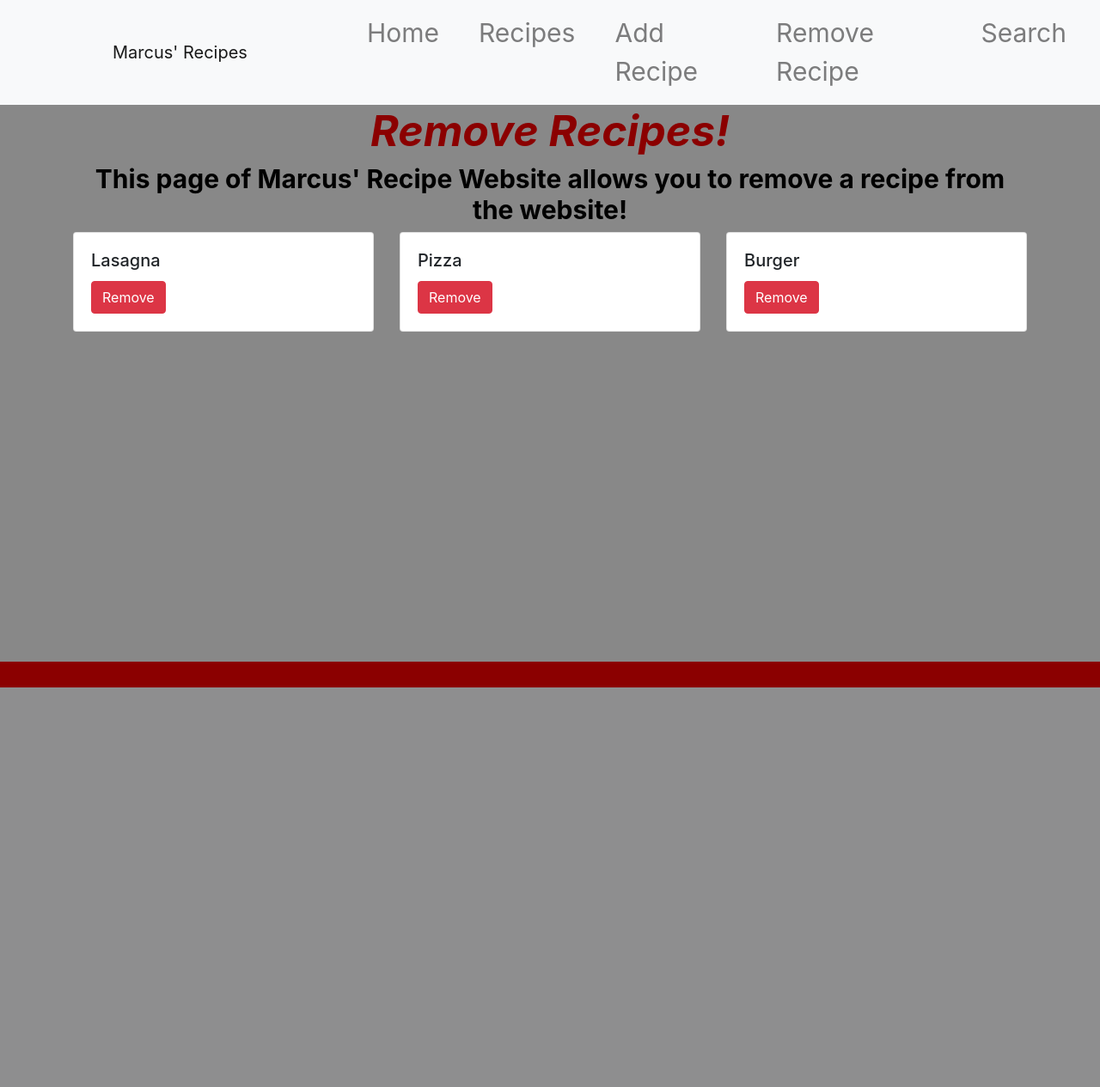
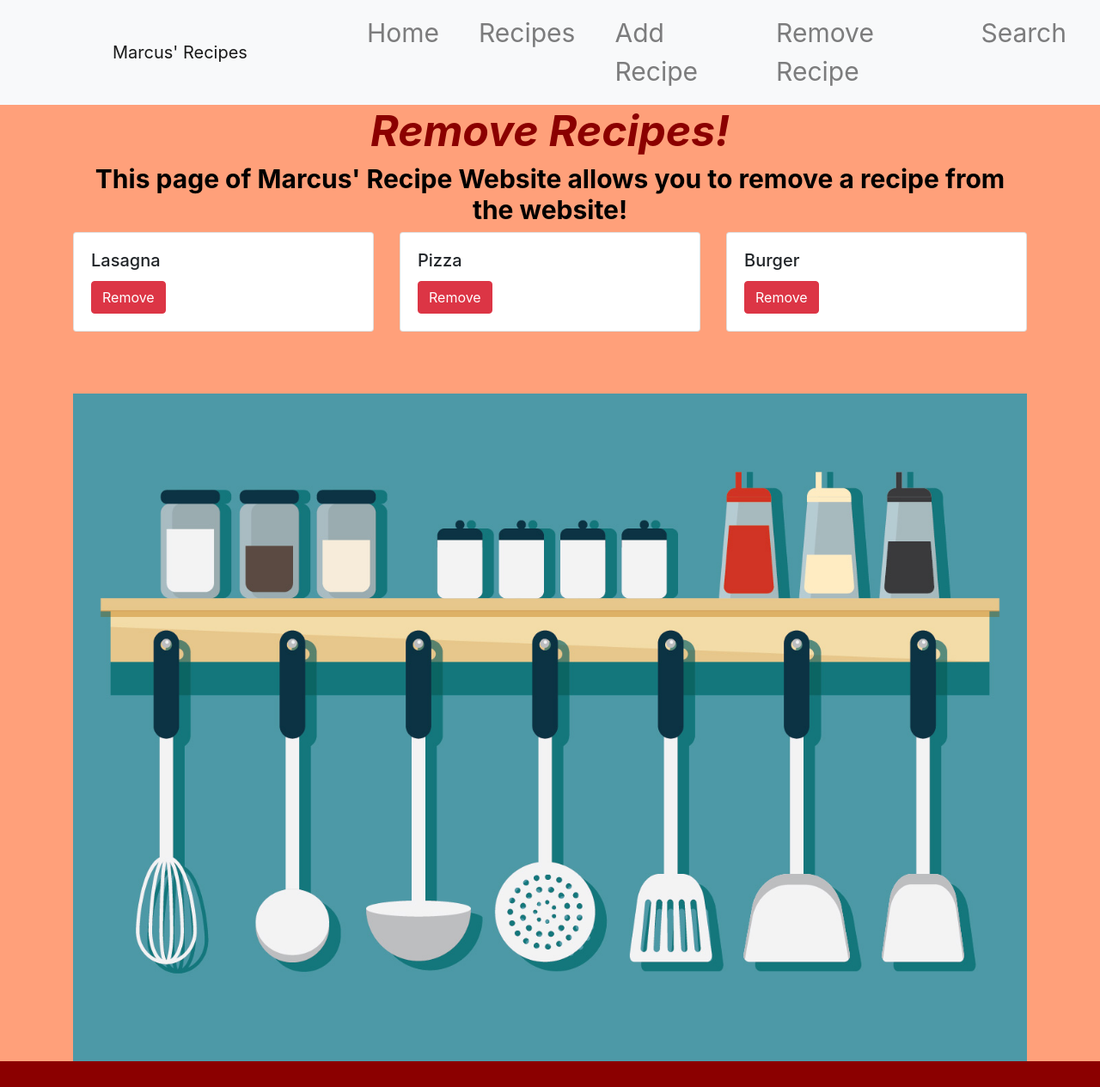
Before and after one commit to Mblagdon/CP1895-Python-FlaskWebsiteApplication, a Flask app: page /remove-recipe in a window 1280 px wide. Shown: the whole page at 86% size. Before the commit the page ends 800 px from the top, so only its background shows below. Run offline with Flask 3, Linux system fonts and the light colour scheme; some libraries are stand-ins or nearby versions.

Commit message:
Commit 17 changed background color

```diff
--- a/static/style.css
+++ b/static/style.css
@@ -59,7 +59,7 @@ input, textarea {
 .recipe-background,
 .remove-recipe-background,
 .search-recipe-background {
-    background-color: #888888;
+    background-color: lightsalmon;
 }
 
 
--- a/templates/remove-recipe.html
+++ b/templates/remove-recipe.html
@@ -25,6 +25,10 @@ Remove Recipes!
             {% endfor %}
         </div>
     </form>
+    <!-- Insert image below the recipes list -->
+    <div class="image-container text-center mt-5">
+        <img src="{{ url_for('static', filename='hanging-cookware.jpg') }}" alt="Hanging Cookware" class="img-fluid">
+    </div>
 </div>
 {% endblock %}
 
```
Also changed, not shown: static/hanging-cookware.jpg (added).
